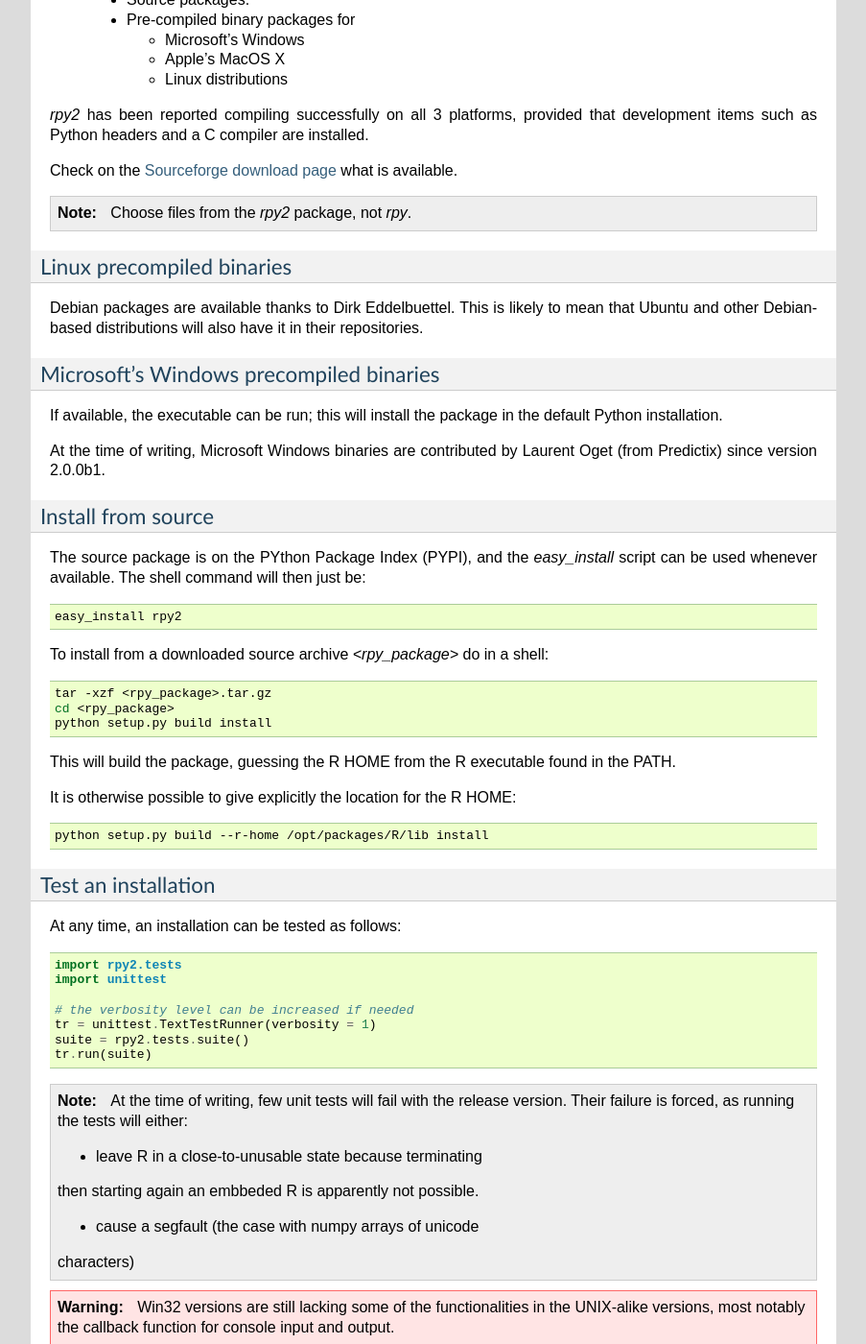
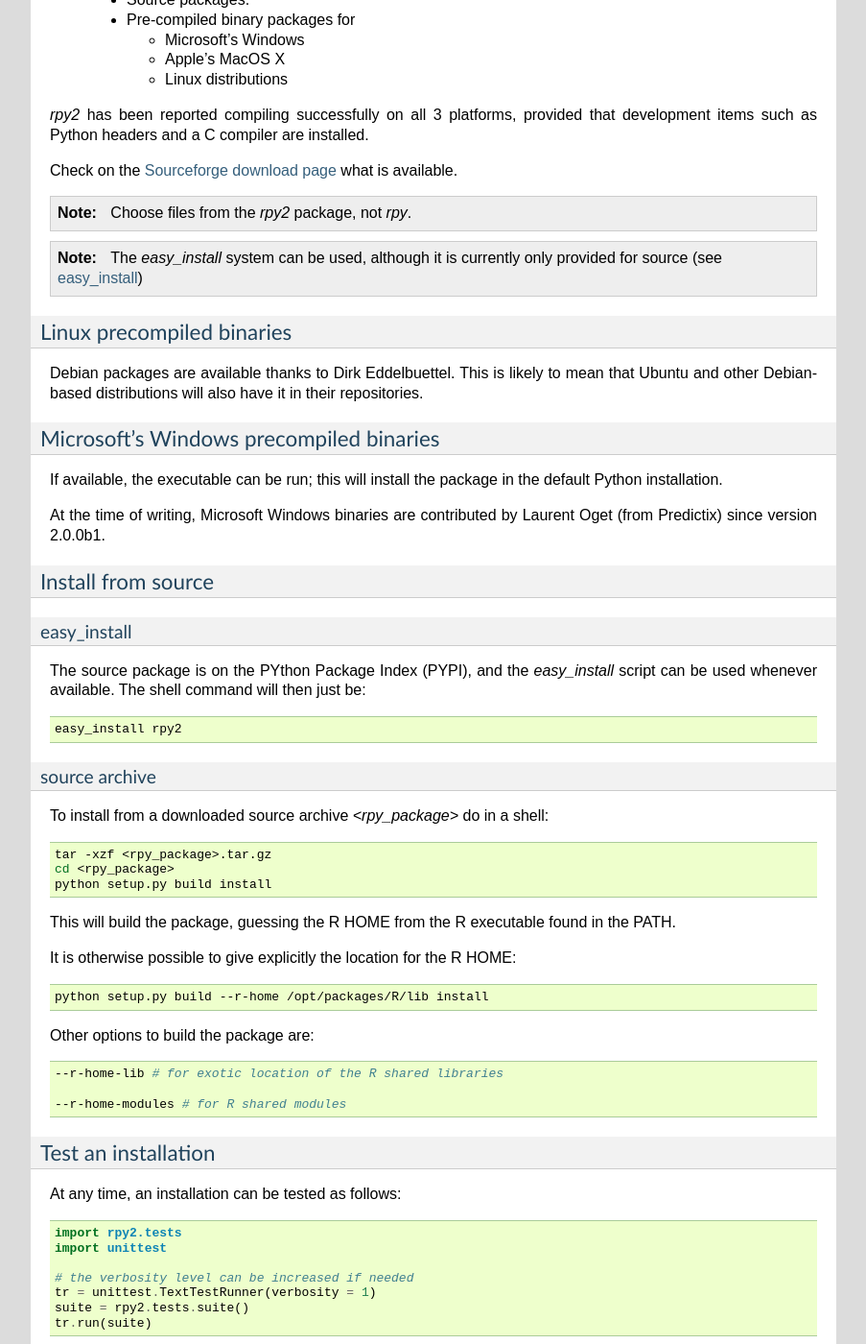
Before and after one commit to rpy2/rpy2, a Sphinx documentation site: the page built from doc/source/overview.rst, in a window 1280 px wide and 1400 px high, scrolled down 909 px. Shown: the whole window at 96% size, without its empty margins (198-1101 px from the left). Built offline with Sphinx 7.4.7, drawn with Linux system fonts in a browser that asks for light colours; formulas are drawn with MathJax 3; pages that are not in the unit, such as notebooks, are missing from menus; some of the changed text lies outside the part shown.

Commit message:
document the extra switch to the "setup.py build" command

```diff
--- a/doc/source/overview.rst
+++ b/doc/source/overview.rst
@@ -80,10 +80,13 @@ that development items such as Python headers and a C compiler are installed.
 Check on the `Sourceforge download page <http://downloads.sourceforge.net/rpy>`_
 what is available.
 
-
 .. note::
    Choose files from the `rpy2` package, not `rpy`.
 
+.. note::
+   The *easy_install* system can be used,
+   although it is currently only provided for source
+   (see :ref:`install-easyinstall`)
 
 Linux precompiled binaries
 --------------------------
@@ -110,6 +113,11 @@ by Laurent Oget (from Predictix) since version 2.0.0b1.
 Install from source
 -------------------
 
+.. _install-easyinstall:
+
+easy_install
+^^^^^^^^^^^^
+
 The source package is on the PYthon Package Index (PYPI), and the
 *easy_install* script can be used whenever available.
 The shell command will then just be:
@@ -118,6 +126,8 @@ The shell command will then just be:
 
    easy_install rpy2
 
+source archive
+^^^^^^^^^^^^^^
 
 To install from a downloaded source archive `<rpy_package>` do in a shell:
 
@@ -135,6 +145,15 @@ It is otherwise possible to give explicitly the location for the R HOME:
 .. code-block:: bash
 
    python setup.py build --r-home /opt/packages/R/lib install
+
+
+Other options to build the package are:
+
+.. code-block:: bash
+
+   --r-home-lib # for exotic location of the R shared libraries
+
+   --r-home-modules # for R shared modules
 
 
 .. index::
```
